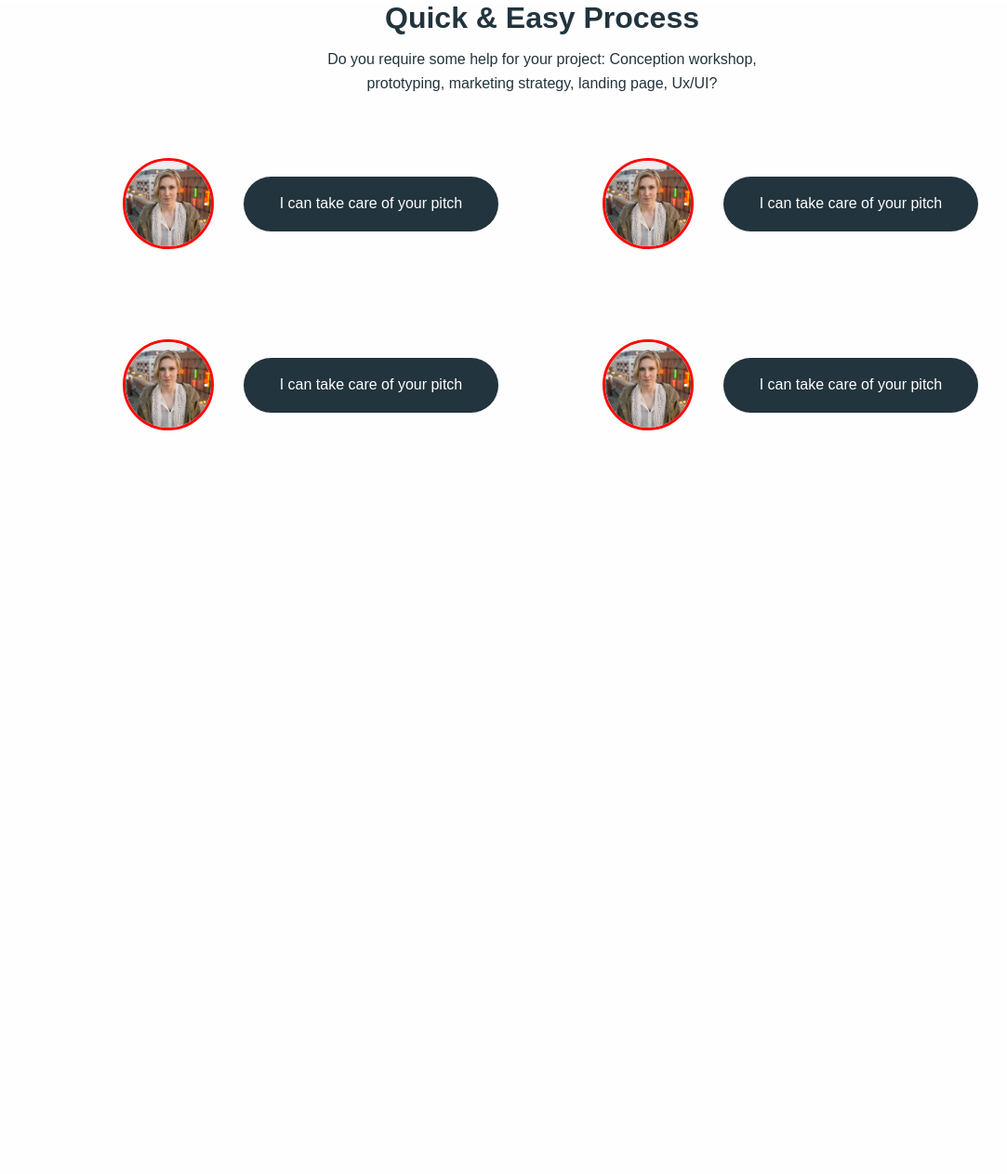
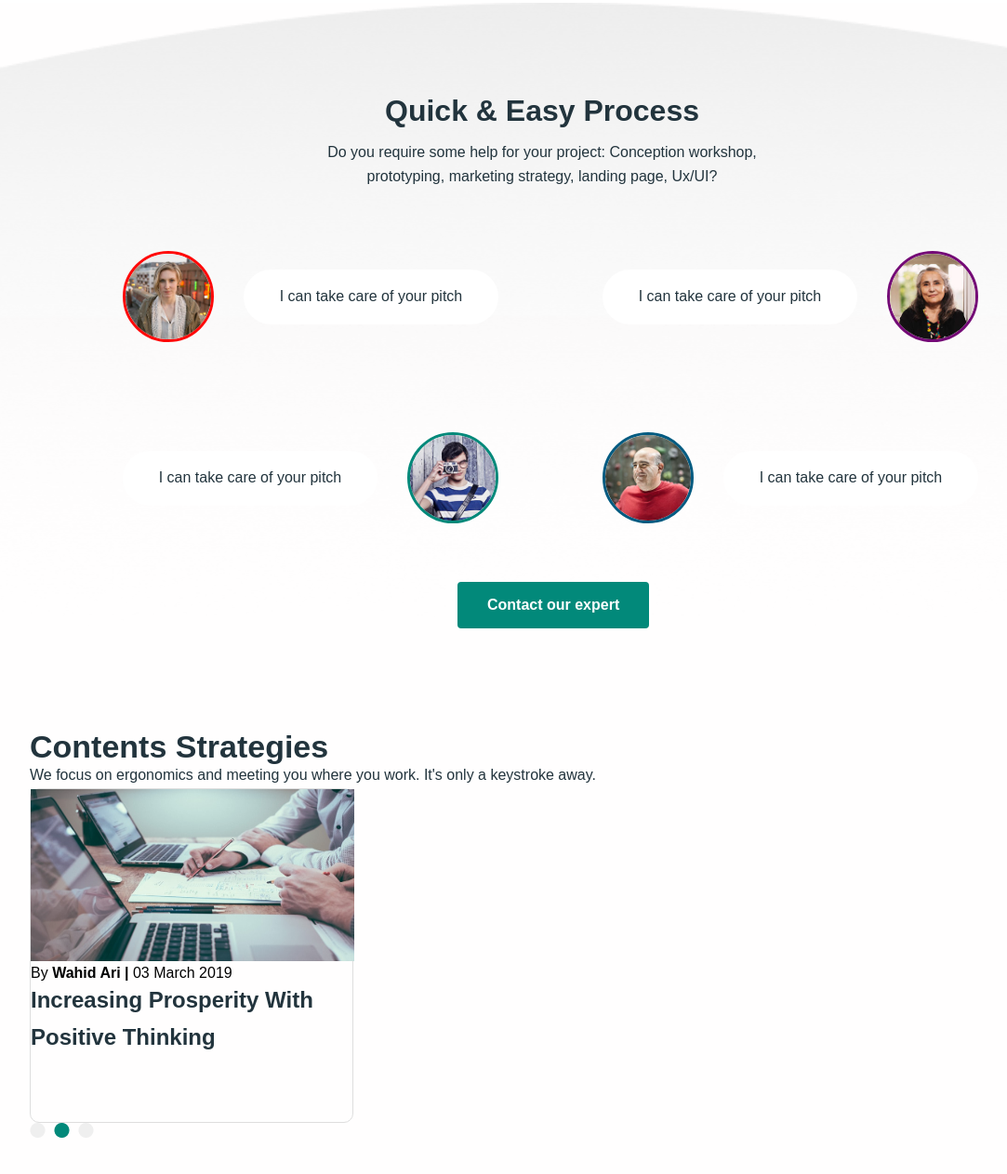
Before and after one commit to komiljonov-husanboy/myprodect, a plain HTML site: page index.html in a window 1280 px wide. Shown: the part 3443-4706 px from the top of the page at 93% size, without its empty margins (57-1140 px from the left). Before the commit the page ends 3906 px from the top, so only its background shows below. Drawn offline with Linux system fonts and the light colour scheme; a web font is replaced by a local one.

Commit message:
Saytni yangiladim

```diff
--- a/index.html
+++ b/index.html
@@ -154,25 +154,39 @@ prototyping, marketing strategy, landing page, Ux/UI?</p>
                 </div>
                 <ul class="easy__list">
                     <li class="easy__item">
-                        <img src="./images/woman1.png" alt="">
+                        <img class="item_img1" src="./images/woman1.png" alt="">
                         <span class="easy__box">I can take care of your pitch</span>
                  </li>
                    <li class="easy__item">
-                        <img src="./images/woman1.png" alt="">
-                        <span class="easy__box">I can take care of your pitch</span>
+                       <span class="easy__box">I can take care of your pitch</span>
+                       <img class="item_img2" src="./images/woman2.png" alt="">
                  </li>
                    <li class="easy__item">
-                        <img src="./images/woman1.png" alt="">
-                        <span class="easy__box">I can take care of your pitch</span>
+                       <span class="easy__box">I can take care of your pitch</span>
+                        <img class="item_img3" src="./images/woman3.png" alt="">
                  </li>
                    <li class="easy__item">
-                        <img src="./images/woman1.png" alt="">
+                        <img class="item_img4" src="./images/woman4.png" alt="">
                         <span class="easy__box">I can take care of your pitch</span>
                  </li>
                 </ul>
+                <button class="easy__btn">Contact our expert</button>
             </div>
         </section>
-
+        <section class="step__section">
+            <div class="container">
+                <h1 class="s__title">Contents Strategies</h1>
+                <p class="step__text">We focus on ergonomics and meeting you where you work. It's only a keystroke away. </p>
+              <ul class="step__list">
+                <li class="step__item">
+                    <img src="./images/bussnes1.jpg" width="348" height="185" alt="Bussnes Image">
+                    <p >By <strong> Wahid Ari | </strong>  03 March 2019</p>
+                    <h3 class="step__title1">Increasing Prosperity With Positive Thinking</h3>
+                </li>
+                <img src="./images/nuqta.png" alt="">
+              </ul>
+            </div>
+        </section>
 
 
 
--- a/scss/main.scss
+++ b/scss/main.scss
@@ -8,3 +8,4 @@
 @import"./modules/product";
 @import"./modules/management";
 @import"./modules/easy";
+@import"./modules/step";
--- a/scss/modules/_easy.scss
+++ b/scss/modules/_easy.scss
@@ -1,4 +1,11 @@
 .easy__section {
+    background-color: $bg-gray;
+    background-image: url("../../images/easy_bg.png");
+    background-repeat: no-repeat;
+    background-position: bottom center;
+    background-size: cover;
+    margin-bottom: -50px;
+    padding-top: 100px;
 
 }
  .easy{
@@ -18,12 +25,30 @@
     padding-top: 16px;
 }
 
-.easy__item > img{
+.item_img1{
     width: 98px;
     height: 98px;
     border: 3px solid #FF0909;
   border-radius: 50%;
 
+}
+.item_img2{
+    width: 98px;
+    height: 98px;
+    border: 3px solid #740A76;
+  border-radius: 50%;
+}
+.item_img3{
+    width: 98px;
+    height: 98px;
+    border: 3px solid #02897A;
+  border-radius: 50%;
+}
+.item_img4{
+    width: 98px;
+    height: 98px;
+    border: 3px solid #035B81;
+  border-radius: 50%;
 }
 .easy__list {
       display: grid;
@@ -42,9 +67,16 @@
 .easy__box {
     width: 274px;
     height: 59px;
-    background-color:$clr-darkblack;
+    background-color:$clr-white;
     border-radius: 30px;
     text-align: center;
-    color: $clr-white;
+    color: $clr-darkblack;
     padding-top: 20px;
 }
+
+.easy__btn{
+    @include BtnStyle($BC:$clr-green, $P:15px 30px , $BR:4px ,$BCR:$clr-green);
+    @include TextStyle($FW: 700, $FS: 16px, $LH: 100%, $LS: 0px, $CLR: $clr-white);
+     margin-left: 460px;
+     margin-top: 63px;
+}
--- /dev/null
+++ b/scss/modules/_step.scss
@@ -0,0 +1,31 @@
+.step__section {
+    padding: 160px 0;
+}
+.step__list {
+}
+
+.s__title{
+
+    @include TextStyle($FW: 700, $FS: 34px, $LH: 100%, $LS: 0px, $CLR: $clr-darkblack);
+}
+.step__text{
+    @include TextStyle($FW: 400, $FS: 16px, $LH: 28px, $LS: 0px, $CLR: $clr-darkblack);
+
+}
+
+.step__item {
+    width: 348px;
+    height: 360px;
+    border-radius: 10px;
+    border: 1px solid #DEDEDE;
+    text-align: start;
+}
+
+
+.step__item > p {
+
+}
+.step__title1 {
+    @include TextStyle($FW: 700, $FS: 24px, $LH: 40px, $LS: 0px, $CLR: $clr-darkblack);
+
+}
```
Also changed, not shown: css/main.css, images/bussnes1.jpg (added), images/bussnes2.jpg (added), images/bussnes3.jpg (added), images/easy_bg.png (added), images/nuqta.png (added), images/woman2.png (added), images/woman3.png (added), images/woman4.png (added), 1 other file.
